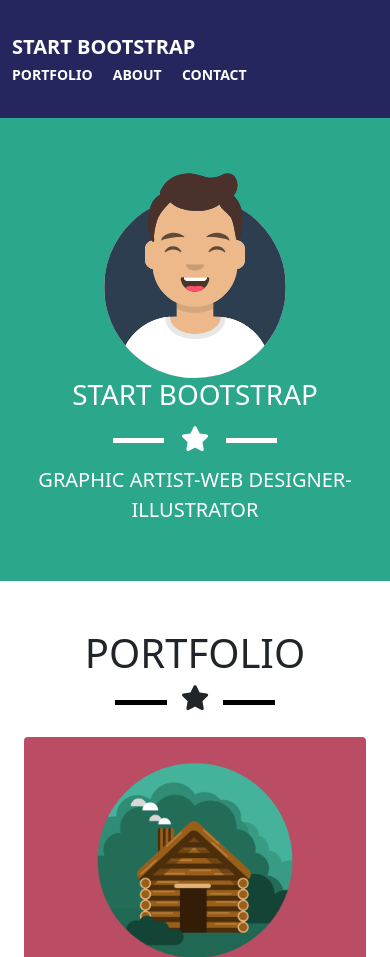
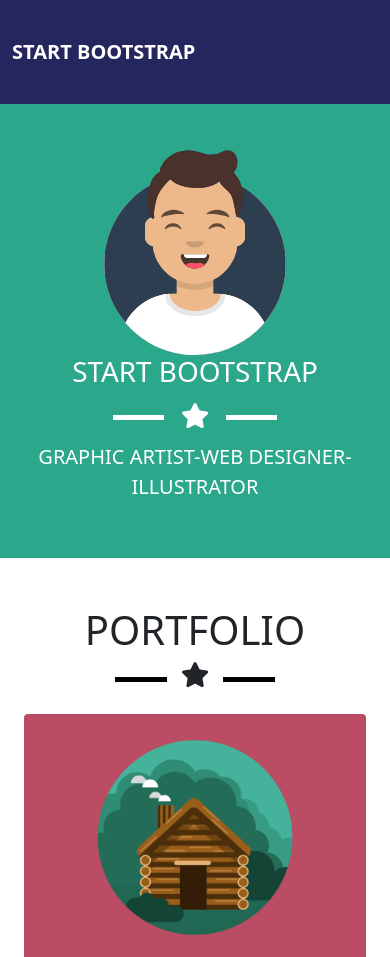
Before and after one commit to mattialaurenzana/html-css-bootstrap-freelancer, a plain HTML site: page index.html in a window 390 px wide. Shown: the top 957 px of the page. Drawn offline with nearby package versions, Linux system fonts and the light colour scheme.

Commit message:
completamento hamburger menù e correzioni

```diff
--- a/css/style.css
+++ b/css/style.css
@@ -3,9 +3,14 @@
     color: white;
 }
 
-header .container > span{
+
+.text-start{
+    color: white;
     font-size: 20px;
     font-weight: bold;
+}
+.jumbo{
+    margin-top: 95px;
 }
 
 .text-nav{
--- a/index.html
+++ b/index.html
@@ -5,27 +5,34 @@
     <meta http-equiv="X-UA-Compatible" content="IE=edge">
     <meta name="viewport" content="width=device-width, initial-scale=1.0">
     <link rel="stylesheet" href="https://use.fontawesome.com/releases/v5.7.1/css/all.css" integrity="sha384-fnmOCqbTlWIlj8LyTjo7mOUStjsKC4pOpQbqyi7RrhN7udi9RwhKkMHpvLbHG9Sr" crossorigin="anonymous">
+    <script src="https://cdn.jsdelivr.net/npm/bootstrap@5.0.2/dist/js/bootstrap.bundle.min.js" integrity="sha384-MrcW6ZMFYlzcLA8Nl+NtUVF0sA7MsXsP1UyJoMp4YLEuNSfAP+JcXn/tWtIaxVXM" crossorigin="anonymous"></script>
     <link href="https://cdn.jsdelivr.net/npm/bootstrap@5.0.2/dist/css/bootstrap.min.css" rel="stylesheet" integrity="sha384-EVSTQN3/azprG1Anm3QDgpJLIm9Nao0Yz1ztcQTwFspd3yD65VohhpuuCOmLASjC" crossorigin="anonymous">
     <link rel="stylesheet" href="css/style.css">
     <title>FREELANCER</title>
 </head>
 <body>
 
-        <header class="py-4">
-            <nav class="navbar">
-                <div class="container">
-                    <span>START BOOTSTRAP</span>
-                    <div class="justify-content-end">
+    <!-- barra di navigazione pagina -->
+    <header class="py-4 fixed-top">
+        <nav class="navbar navbar-expand-lg navbar-expand-sm">
+            <div class="container">
+                <a class="navbar-brand text-start" href="#">START BOOTSTRAP</a>
+                <button class="navbar-toggler" type="button" data-bs-toggle="collapse" data-bs-target="#navbarTogglerDemo02" aria-controls="navbarTogglerDemo02" aria-expanded="false" aria-label="Toggle navigation">
+                    <span class="navbar-toggler-icon"></span>
+                </button>
+                <div class="collapse navbar-collapse justify-content-end" id="navbarTogglerDemo02">
                         <span class="text-nav me-3">PORTFOLIO</span>
                         <span class="text-nav me-3">ABOUT</span>
                         <span class="text-nav me-3">CONTACT</span>
-                    </div>
                 </div>
-            </nav>
-        </header>
+
+            </div>
+        </nav>
+    </header>
 
 
-        <div class="container-fluid start py-5">
+    <!-- jumbotron -->
+        <div class="container-fluid start py-5 jumbo">
             <div class="container">
                 <div class="jumbotron text-center">
                     <img src="img/avatar.svg" alt="avatar" class="img-fluid">
@@ -39,6 +46,8 @@
                 <div class="text-center text-white works py-2">GRAPHIC ARTIST-WEB DESIGNER-ILLUSTRATOR</div>
             </div>
         </div>
+
+        <!-- sezione immagini -->
         <div class="container-fluid py-5">
             <div class=" container text-center mb-4">
                 <h2 class="portfolio">PORTFOLIO</h2>
@@ -70,6 +79,7 @@
             </div>
         </div>
 
+        <!-- sezione informazioni  -->
         <div class="container-fluid py-5 about">
            <div class="container">
                 <div class="text-white text-center">
@@ -95,6 +105,8 @@
            </div>
         </div>
 
+
+        <!-- contatti -->
         <div class="container-fluid py-5 contact">
             <div class="container text-center">
                 <h2 class="portfolio">CONTACT ME</h2>
@@ -134,15 +146,16 @@
             </div>
         </div>
 
+        <!-- sezione location e social -->
         <div class="container-fluid social text-white py-5">
             <div class="container">
                 <div class="row">
-                    <div class="col-12 col-lg-4 text-center mb-4">
+                    <div class="col-12 col-sm-4 col-lg-4 text-center mb-4">
                         <h3>LOCATION</h3>
                         <p>2215 John Daniel Drive Clark, MO</p>
                         <div>54243</div>
                     </div>
-                    <div class="col-12 col-lg-4 text-center mb-4">
+                    <div class="col-12 col-sm-4 col-lg-4 text-center mb-4">
                         <h3>AROUND THE WEB</h3>
                         <div class="row justify-content-center">
                             <div class="rounded-circle icon-social"><i class="fab fa-facebook-f"></i></div>
@@ -151,7 +164,7 @@
                             <div class="rounded-circle icon-social"><i class="fab fa-linkedin-in"></i></div>
                         </div>
                     </div>
-                    <div class="col-12 col-lg-4 text-center mb-4">
+                    <div class="col-12 col-sm-4 col-lg-4 text-center mb-4">
                         <h3>ABOUT FREELANCER</h3>
                         <p>Freelance is a free to use,open source Bootstrap theme created by <span class="text-green">Start Bootstrap</span>.</p>
                     </div>
@@ -159,6 +172,8 @@
             </div>
         </div>
 
+
+        <!-- footer pagina -->
         <div class="container-fluid footer py-5">
             <div class="container text-center text-white">
                 Copyright <i class="far fa-copyright"></i> Your Website 2019
```
